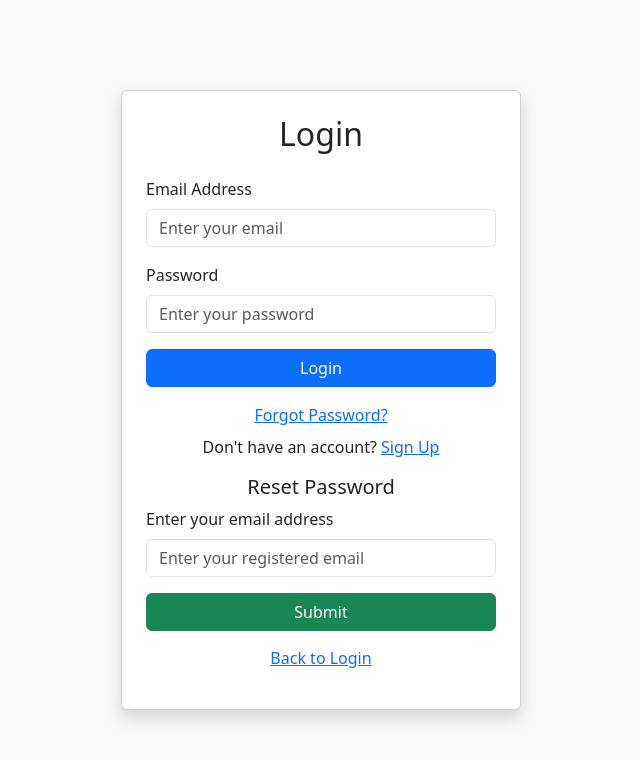
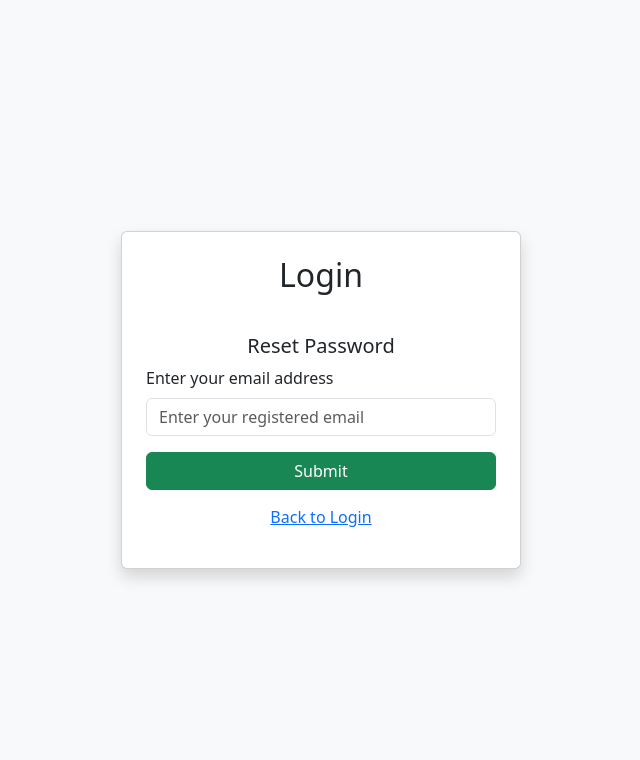
Before and after one commit to reaper718/dayToDayExpense, a plain HTML site: page frontend/login.html in a window 1280 px wide. Both pictures are taken after a click on the link "Forgot Password?". Shown: the whole page, without its empty margins (319-959 px from the left). Drawn offline with nearby package versions, Linux system fonts and the light colour scheme.

Commit message:
making changes in forgotPassword from

```diff
--- a/frontend/login.html
+++ b/frontend/login.html
@@ -18,7 +18,7 @@
 
             <h2 class="text-center mb-4">Login</h2>
 
-            <form onsubmit="handleLogin(event)">
+            <form onsubmit="handleLogin(event)" id = "loginForm">
                 <div class="mb-3">
                     <label for="email" class="form-label">Email Address</label>
                     <input
--- a/frontend/login.js
+++ b/frontend/login.js
@@ -43,9 +43,12 @@ const forgotPasswordLink = document.getElementById("forgotPasswordLink");
 const forgotPasswordForm = document.getElementById("forgotPasswordForm");
 const backToLogin = document.getElementById("backToLogin");
 const forgotMessage = document.getElementById("forgotMessage");
+const LoginForm = document.getElementById('loginForm');
 
 forgotPasswordLink.addEventListener("click", (event) => {
     event.preventDefault();
+
+    LoginForm.classList.add("d-none");
 
     forgotPasswordForm.classList.remove("d-none");
     forgotMessage.textContent = "";
@@ -55,6 +58,7 @@ forgotPasswordLink.addEventListener("click", (event) => {
 backToLogin.addEventListener("click", () => {
     forgotPasswordForm.classList.add("d-none");
     forgotMessage.textContent = "";
+    LoginForm.classList.remove("d-none");
 });
 
 forgotPasswordForm.addEventListener("submit", async (event) => {
```
